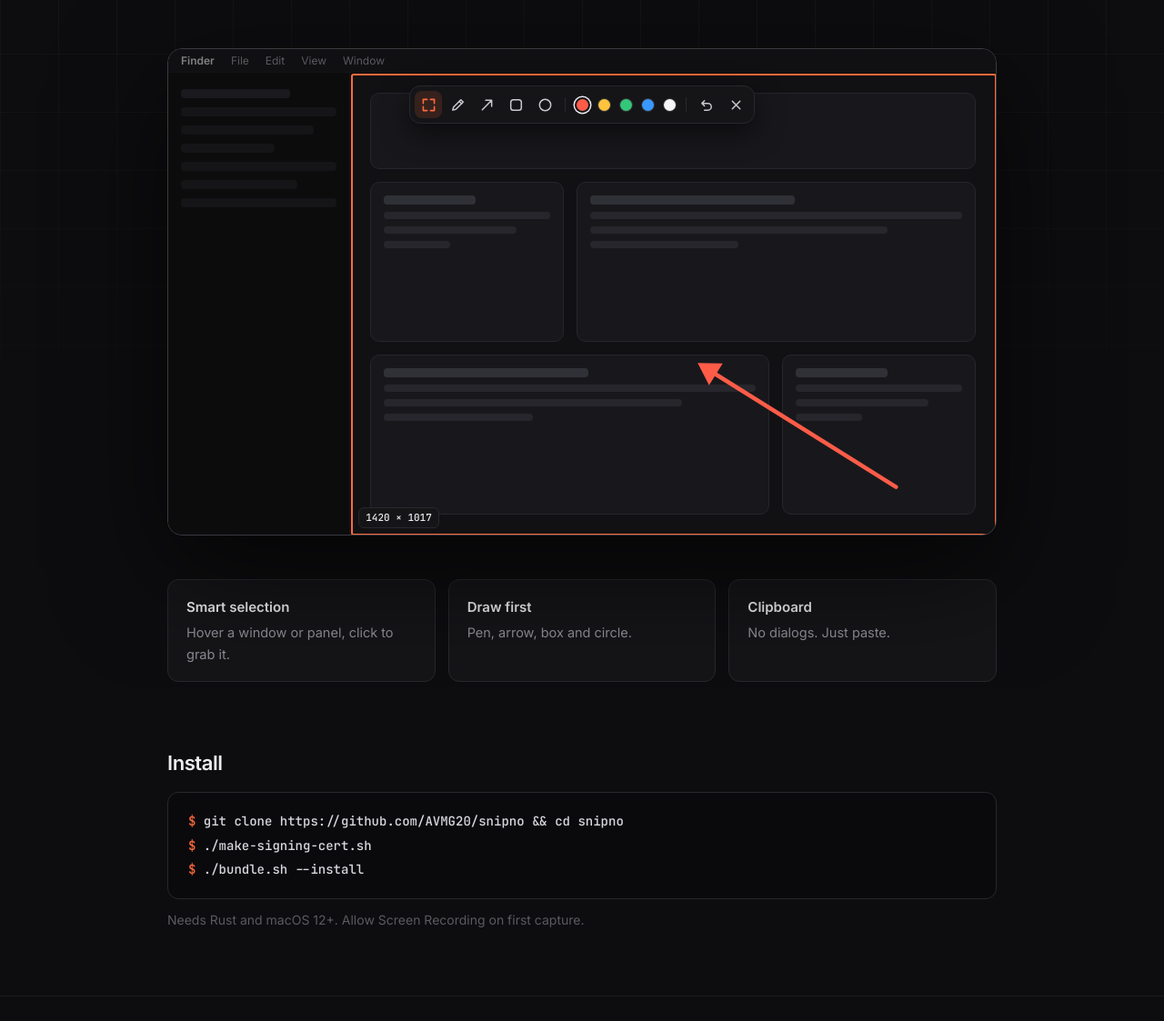
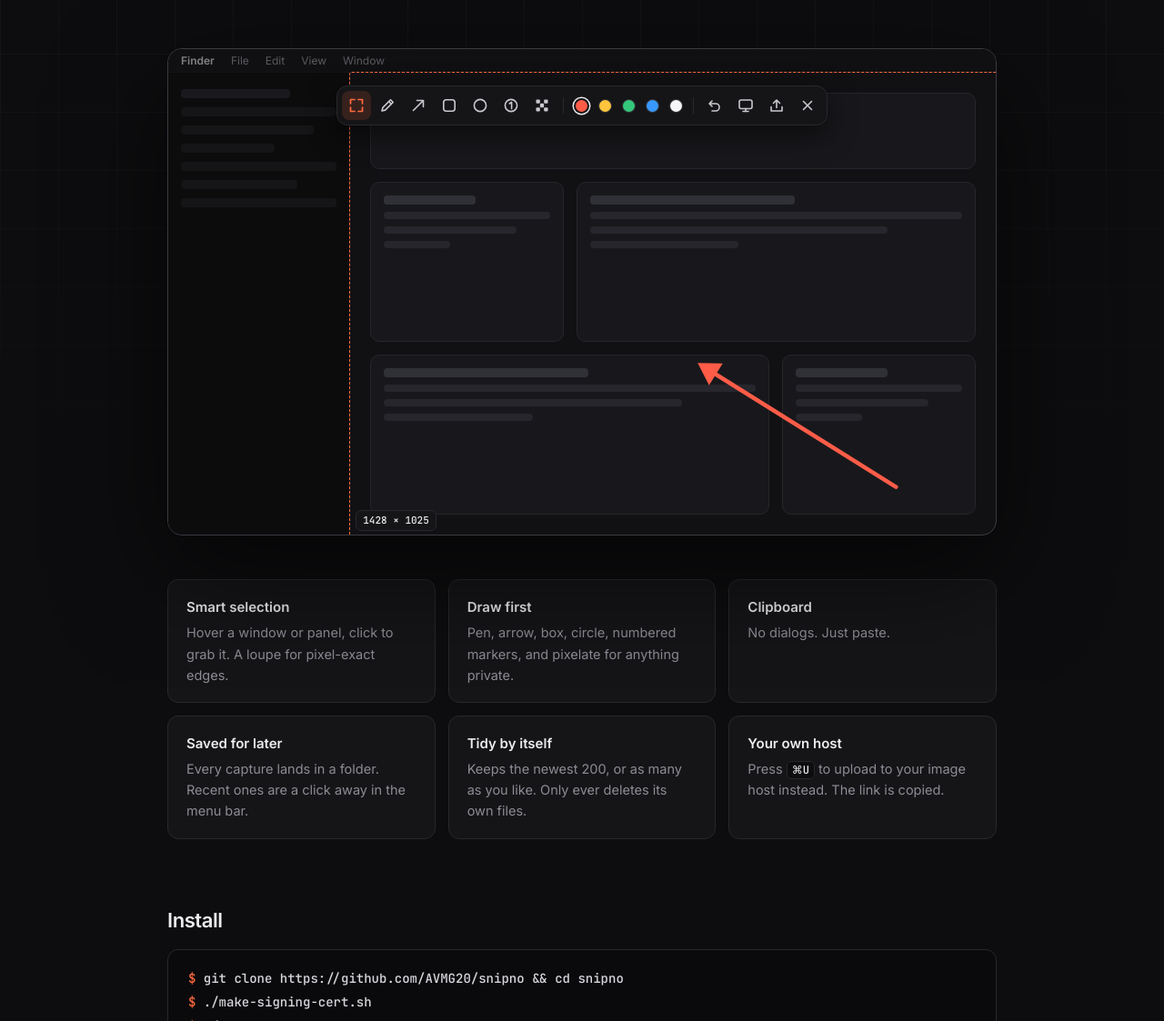
Before and after one commit to AVMG20/snipno, a plain HTML site: page site/index.html in a window 1280 px wide. Shown: the part 261-1384 px from the top of the page at 91% size. Drawn offline with Linux system fonts and the light colour scheme.

Commit message:
Site: saved screenshots, upload, newer toolbar and slimmer highlight
Co-Authored-By: Claude Opus 5.5 <noreply@anthropic.com>

```diff
--- a/site/index.html
+++ b/site/index.html
@@ -4,7 +4,7 @@
 <meta charset="utf-8">
 <meta name="viewport" content="width=device-width, initial-scale=1">
 <title>snipno · screenshots for your Mac</title>
-<meta name="description" content="A tiny open-source menu bar screenshot tool for macOS. Press a hotkey, draw, select, paste.">
+<meta name="description" content="A tiny open-source menu bar screenshot tool for macOS. Press a hotkey, draw, select, paste. Every capture saved, uploads to your own image host.">
 <meta property="og:title" content="snipno">
 <meta property="og:description" content="Snip, scribble, paste. A tiny open-source screenshot tool for macOS.">
 <meta property="og:image" content="logo.png">
@@ -76,7 +76,7 @@
   .card.wide { grid-column: span 2; }
 
   .snap {
-    position: absolute; border: 2px solid var(--accent); border-radius: 3px;
+    position: absolute; border: 1px dashed var(--accent); border-radius: 3px;
     box-shadow: 0 0 0 9999px rgba(0,0,0,.42); /* dims everything outside the highlight */
     transition: left .45s cubic-bezier(.2,.8,.2,1), top .45s cubic-bezier(.2,.8,.2,1),
                 width .45s cubic-bezier(.2,.8,.2,1), height .45s cubic-bezier(.2,.8,.2,1);
@@ -98,11 +98,11 @@
     display: flex; align-items: center; gap: 2px; padding: 5px; border-radius: 12px;
     background: var(--surface); border: 1px solid var(--border); box-shadow: 0 10px 30px rgba(0,0,0,.55);
   }
-  .tb { width: 30px; height: 30px; display: grid; place-items: center; border-radius: 8px; color: #c8c8ce; }
+  .tb { width: 32px; height: 32px; display: grid; place-items: center; border-radius: 8px; color: #c8c8ce; }
   .tb.on { background: var(--accent-soft); color: var(--accent); }
-  .tb svg { width: 15px; height: 15px; }
-  .sep { width: 1px; height: 16px; background: var(--border); margin: 0 5px; }
-  .dot { width: 22px; height: 30px; display: grid; place-items: center; }
+  .tb svg { width: 16px; height: 16px; }
+  .sep { width: 1px; height: 18px; background: var(--border); margin: 0 5px; }
+  .dot { width: 24px; height: 32px; display: grid; place-items: center; }
   .dot::before { content: ""; width: 13px; height: 13px; border-radius: 50%; background: var(--c); box-shadow: 0 0 0 1px rgba(255,255,255,.12); }
   .dot.on::before { box-shadow: 0 0 0 2px var(--surface), 0 0 0 3.5px var(--text); }
 
@@ -110,6 +110,7 @@
   .note { background: var(--surface); border: 1px solid var(--border); border-radius: 12px; padding: 18px 20px; }
   .note h3 { margin: 0 0 4px; font-size: 15px; font-weight: 600; }
   .note p { margin: 0; color: var(--muted); font-size: 14.5px; }
+  .note kbd { font: 500 12px "JetBrains Mono", ui-monospace, monospace; padding: 1px 5px; border-radius: 5px; background: var(--bg, #0a0a0c); border: 1px solid var(--border); color: var(--text); }
 
   .install { margin-top: 72px; }
   .install h2 { margin: 0 0 14px; font-size: 22px; font-weight: 600; letter-spacing: -.02em; }
@@ -177,18 +178,25 @@
         <span class="tb"><svg viewBox="0 0 16 16" fill="none" stroke="currentColor" stroke-width="1.6" stroke-linecap="round" stroke-linejoin="round"><path d="M2.5 13.5l11-11M6.5 2.5h7v7"/></svg></span>
         <span class="tb"><svg viewBox="0 0 16 16" fill="none" stroke="currentColor" stroke-width="1.6"><rect x="1.8" y="1.8" width="12.4" height="12.4" rx="3"/></svg></span>
         <span class="tb"><svg viewBox="0 0 16 16" fill="none" stroke="currentColor" stroke-width="1.6"><circle cx="8" cy="8" r="6.6"/></svg></span>
+        <span class="tb"><svg viewBox="0 0 16 16" fill="none" stroke="currentColor" stroke-width="1.6" stroke-linecap="round" stroke-linejoin="round"><circle cx="8" cy="8" r="6.6"/><path d="M6.3 6l2.3-1.6v7.2"/></svg></span>
+        <span class="tb"><svg viewBox="0 0 16 16" fill="currentColor"><rect x="1.5" y="1.5" width="4.3" height="4.3" rx="1"/><rect x="10.2" y="1.5" width="4.3" height="4.3" rx="1"/><rect x="5.85" y="5.85" width="4.3" height="4.3" rx="1"/><rect x="1.5" y="10.2" width="4.3" height="4.3" rx="1"/><rect x="10.2" y="10.2" width="4.3" height="4.3" rx="1"/></svg></span>
         <span class="sep"></span>
         <span class="dot on" style="--c:#ff5c48"></span><span class="dot" style="--c:#ffc43d"></span><span class="dot" style="--c:#34c77b"></span><span class="dot" style="--c:#3898ff"></span><span class="dot" style="--c:#f5f5f7"></span>
         <span class="sep"></span>
         <span class="tb"><svg viewBox="0 0 16 16" fill="none" stroke="currentColor" stroke-width="1.6" stroke-linecap="round" stroke-linejoin="round"><path d="M2 6h7a4 4 0 010 8H5M5 3L2 6l3 3"/></svg></span>
+        <span class="tb"><svg viewBox="0 0 16 16" fill="none" stroke="currentColor" stroke-width="1.6" stroke-linecap="round" stroke-linejoin="round"><rect x="1" y="2" width="14" height="9.5" rx="2"/><path d="M8 11.5V14M5 14.5h6"/></svg></span>
+        <span class="tb"><svg viewBox="0 0 16 16" fill="none" stroke="currentColor" stroke-width="1.6" stroke-linecap="round" stroke-linejoin="round"><path d="M2 9.5V14h12V9.5M8 10.5V2M4.5 5.5L8 2l3.5 3.5"/></svg></span>
         <span class="tb"><svg viewBox="0 0 16 16" fill="none" stroke="currentColor" stroke-width="1.6" stroke-linecap="round"><path d="M3.5 3.5l9 9M12.5 3.5l-9 9"/></svg></span>
       </div>
     </div>
 
     <div class="notes">
-      <div class="note"><h3>Smart selection</h3><p>Hover a window or panel, click to grab it.</p></div>
-      <div class="note"><h3>Draw first</h3><p>Pen, arrow, box and circle.</p></div>
+      <div class="note"><h3>Smart selection</h3><p>Hover a window or panel, click to grab it. A loupe for pixel-exact edges.</p></div>
+      <div class="note"><h3>Draw first</h3><p>Pen, arrow, box, circle, numbered markers, and pixelate for anything private.</p></div>
       <div class="note"><h3>Clipboard</h3><p>No dialogs. Just paste.</p></div>
+      <div class="note"><h3>Saved for later</h3><p>Every capture lands in a folder. Recent ones are a click away in the menu bar.</p></div>
+      <div class="note"><h3>Tidy by itself</h3><p>Keeps the newest 200, or as many as you like. Only ever deletes its own files.</p></div>
+      <div class="note"><h3>Your own host</h3><p>Press <kbd>⌘U</kbd> to upload to your image host instead. The link is copied.</p></div>
     </div>
 
     <section class="install">
@@ -209,8 +217,10 @@
   const snap = document.querySelector('.snap'), label = document.querySelector('.size');
   const targets = [...document.querySelectorAll('[data-snap]')].sort((a, b) => a.dataset.snap - b.dataset.snap);
   let current = 0;
+  const PAD = 2; // snipno grows a detected region by 2pt so its border is included
   const place = () => {
-    const s = screen.getBoundingClientRect(), r = targets[current].getBoundingClientRect();
+    const s = screen.getBoundingClientRect(), t = targets[current].getBoundingClientRect();
+    const r = { left: t.left - PAD, top: t.top - PAD, width: t.width + PAD * 2, height: t.height + PAD * 2 };
     Object.assign(snap.style, {
       left: `${r.left - s.left}px`, top: `${r.top - s.top}px`,
       width: `${r.width}px`, height: `${r.height}px`,
```
